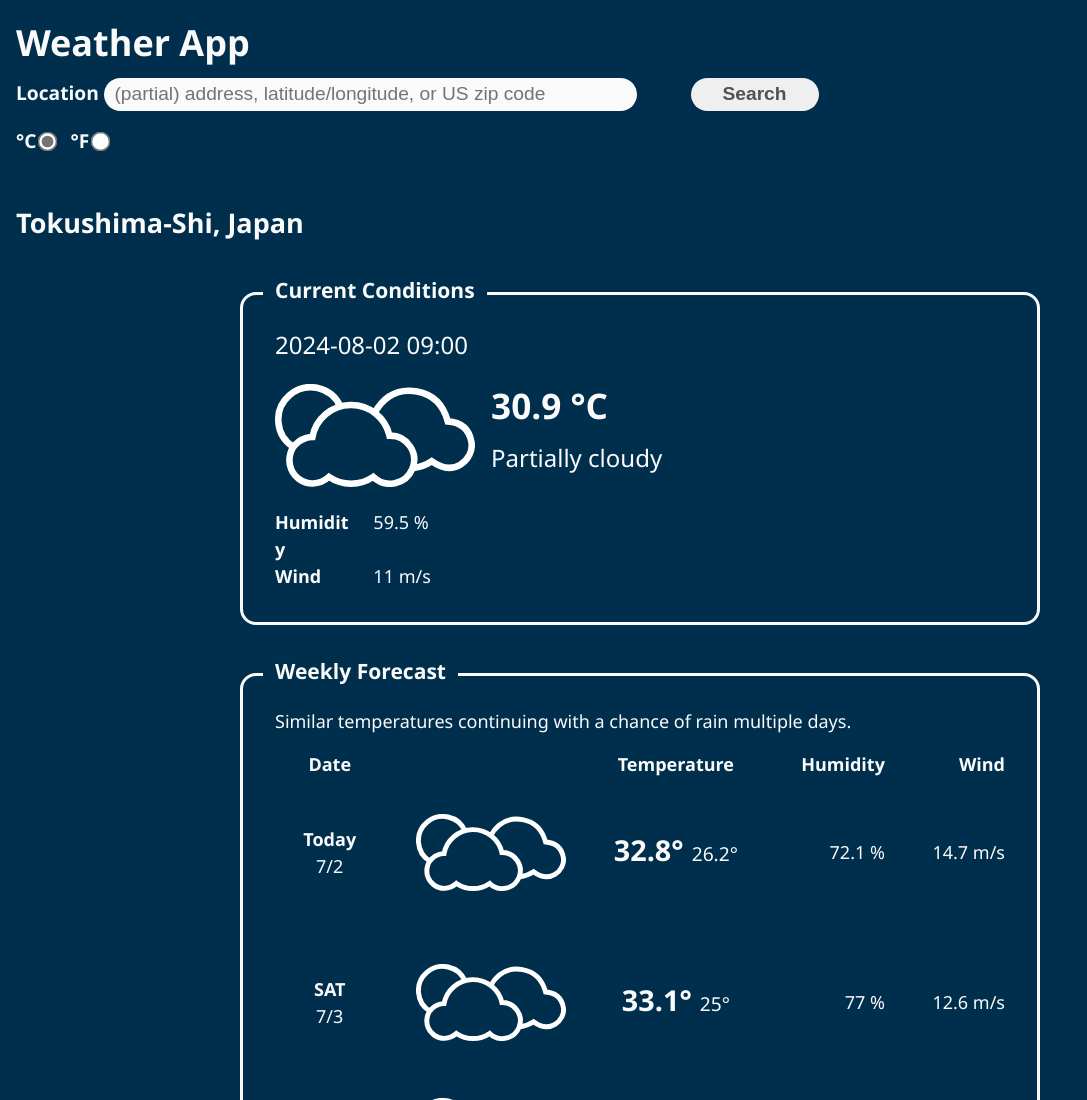
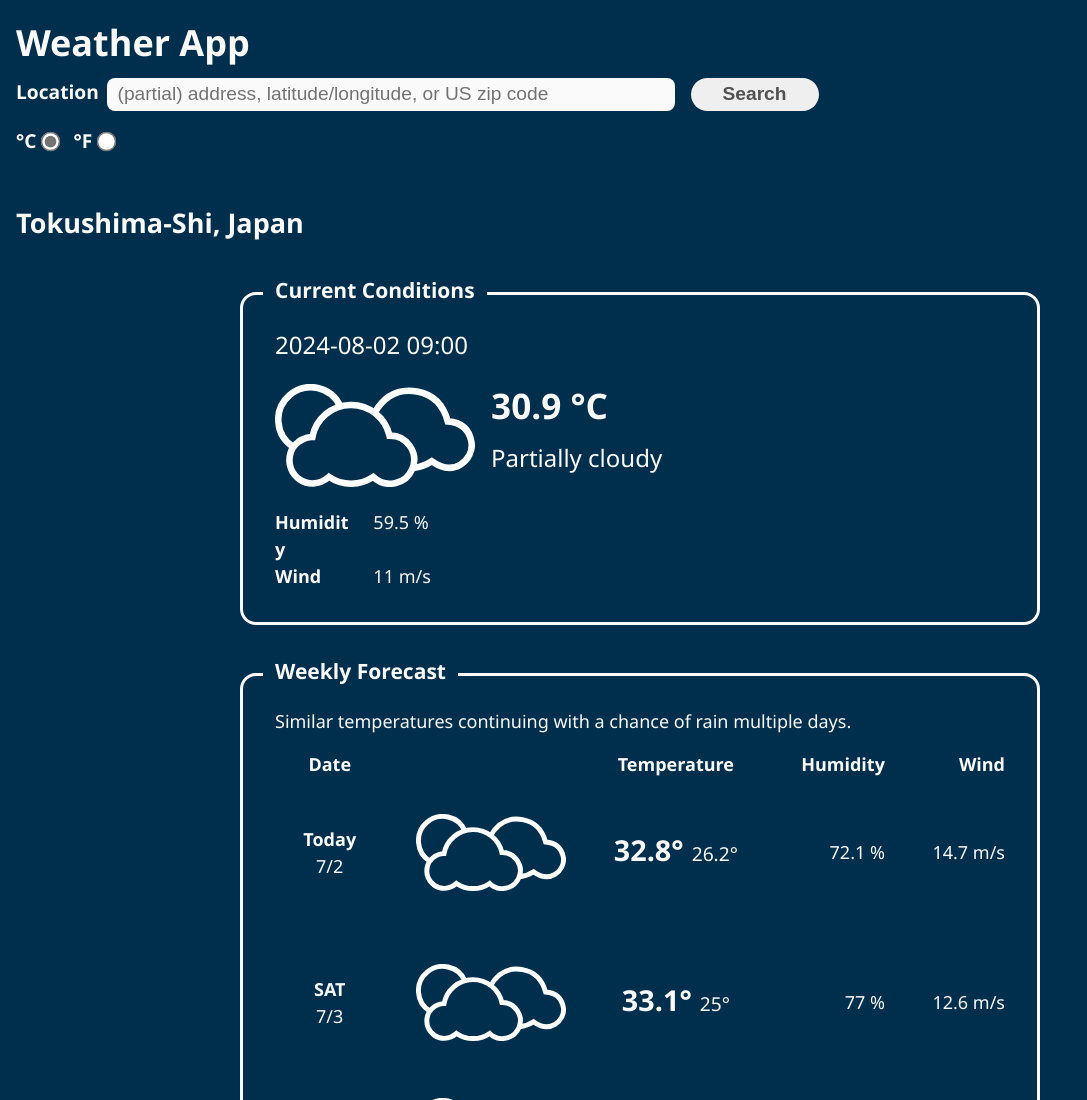
Before and after one commit to tptam/odin-weather-app, a plain HTML site: page index.html in a window 1280 px wide. Shown: the top 1100 px of the page, without its empty margins (0-1087 px from the left). Drawn offline with nearby package versions, Linux system fonts and the light colour scheme.

Commit message:
Modify input style for responsibility

```diff
--- a/style.css
+++ b/style.css
@@ -85,7 +85,7 @@ body[data-sky="orange"],
 body[data-sky="orange"] header,
 body[data-sky="orange"] #content *
 {
-    background-color: #ff7a00;
+    background-color: #ff8322;
 }
 
 header {
@@ -111,13 +111,21 @@ label {
     max-width: 60ch;
     font-size: 1.2rem;
     font-weight: bold;
+    display: flex;
+    flex-wrap: wrap;
+    column-gap: var(--half-gutter);
+}
+
+label[for="search"] {
+    min-width: min(43ch, 100%);
 }
 
 input#search {
+    flex: 1;
     font-size: 1.2rem;
     min-width: min(100%, 50ch);
     padding: 0.5ch 1ch;
-    border-radius: 2ch;
+    border-radius: 8px;
     border-style: none;
     background-color: #fafafa;
 }
```
